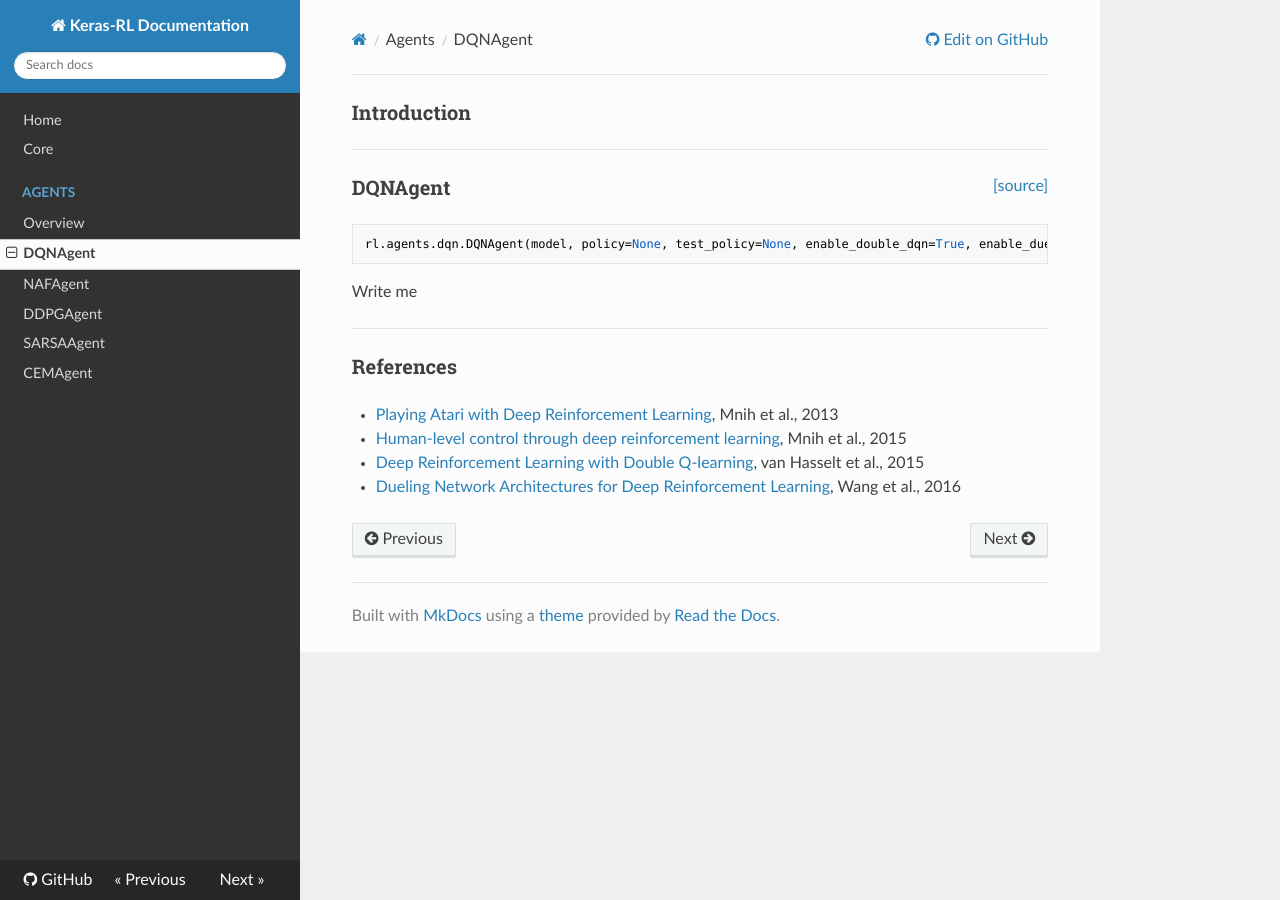
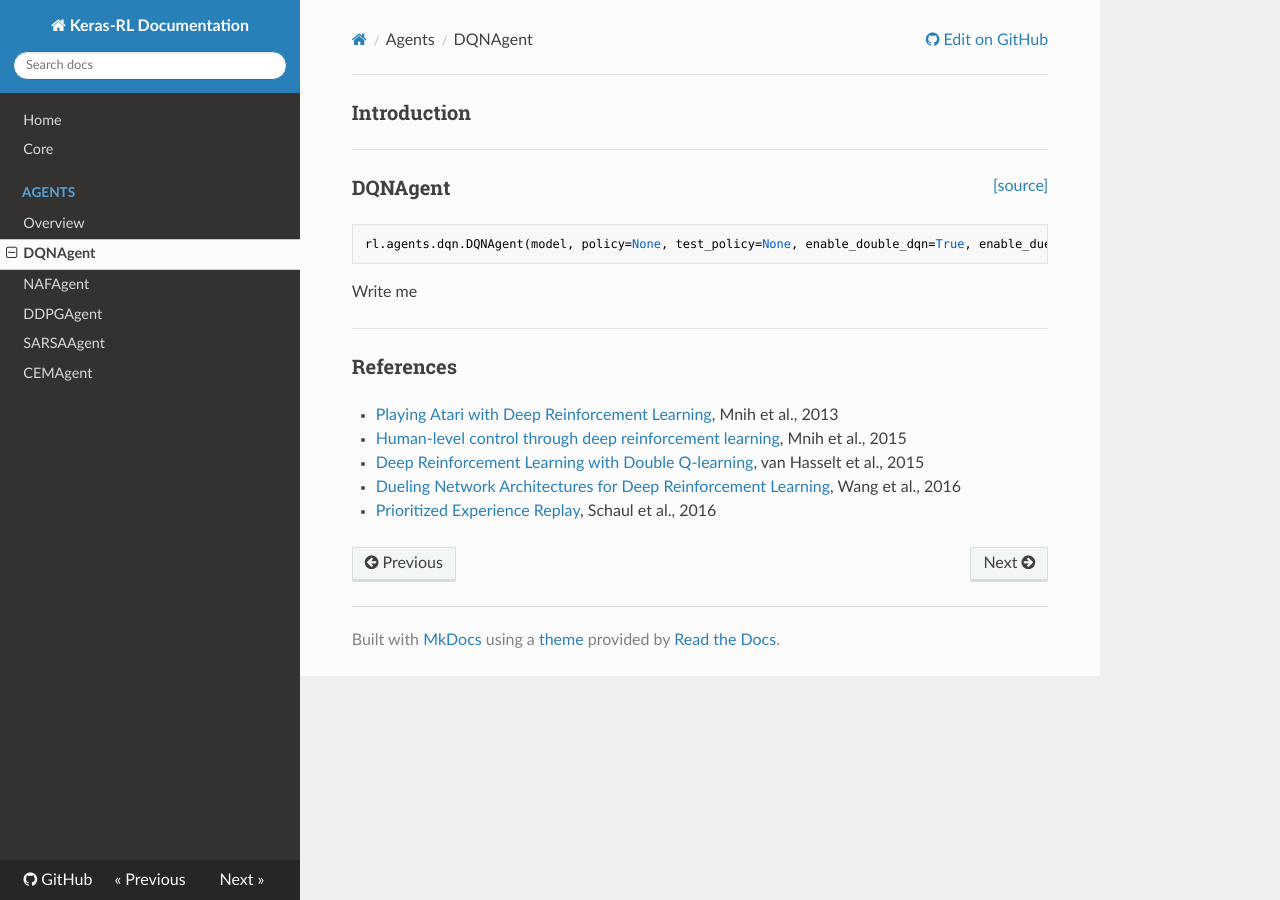
Before and after one commit to keras-rl/keras-rl, an MkDocs documentation site: the page built from docs/sources/agents/dqn.md, in a window 1280 px wide. Built offline with MkDocs 1.6.1, drawn with Linux system fonts in a browser that asks for light colours; nearby versions of some CDN libraries; old or Windows-style settings are respelled for this version of MkDocs.

Commit message:
Add PER to References

```diff
--- a/docs/sources/agents/dqn.md
+++ b/docs/sources/agents/dqn.md
@@ -19,3 +19,4 @@ Write me
 - [Human-level control through deep reinforcement learning](http://www.nature.com/nature/journal/v518/n7540/abs/nature14236.html), Mnih et al., 2015
 - [Deep Reinforcement Learning with Double Q-learning](http://www0.cs.ucl.ac.uk/staff/d.silver/web/Applications_files/doubledqn.pdf), van Hasselt et al., 2015
 - [Dueling Network Architectures for Deep Reinforcement Learning](https://arxiv.org/abs/1511.06581), Wang et al., 2016
+- [Prioritized Experience Replay](https://arxiv.org/abs/1511.05952?context=cs), Schaul et al., 2016
```
